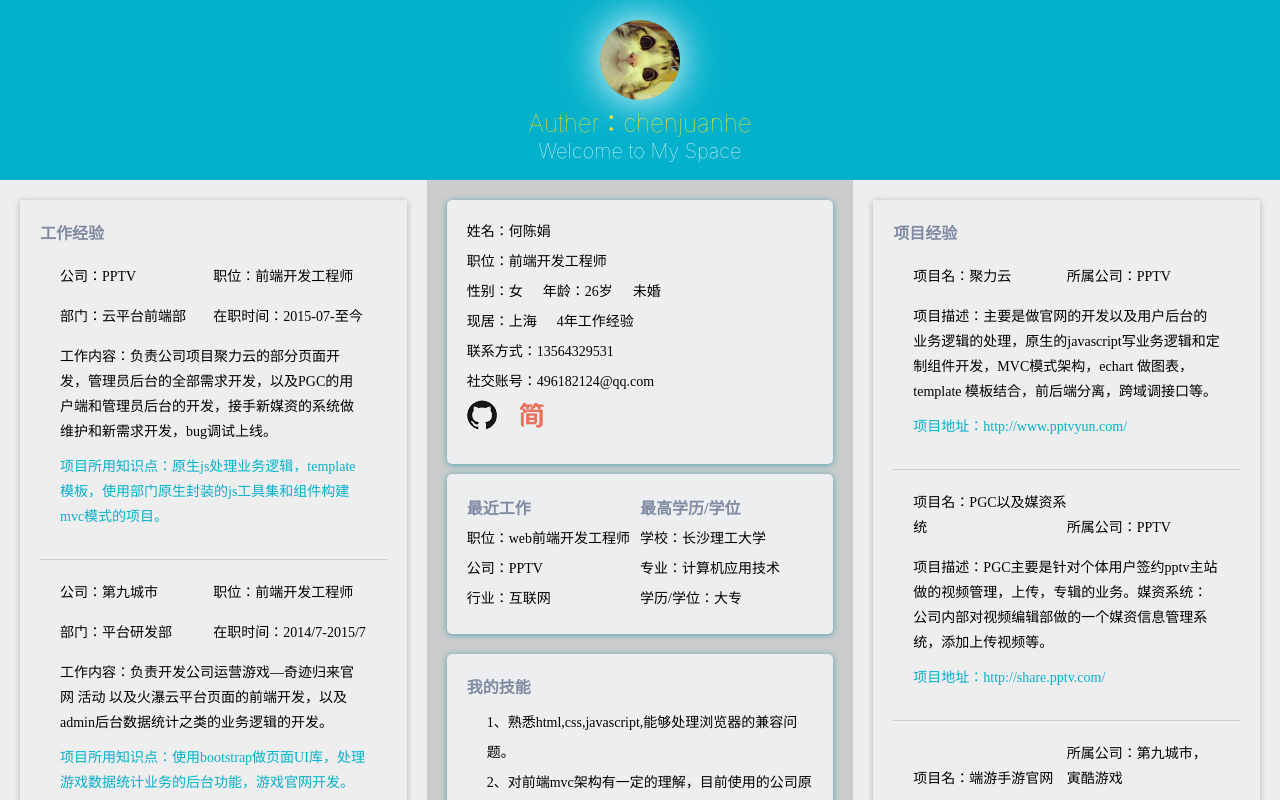
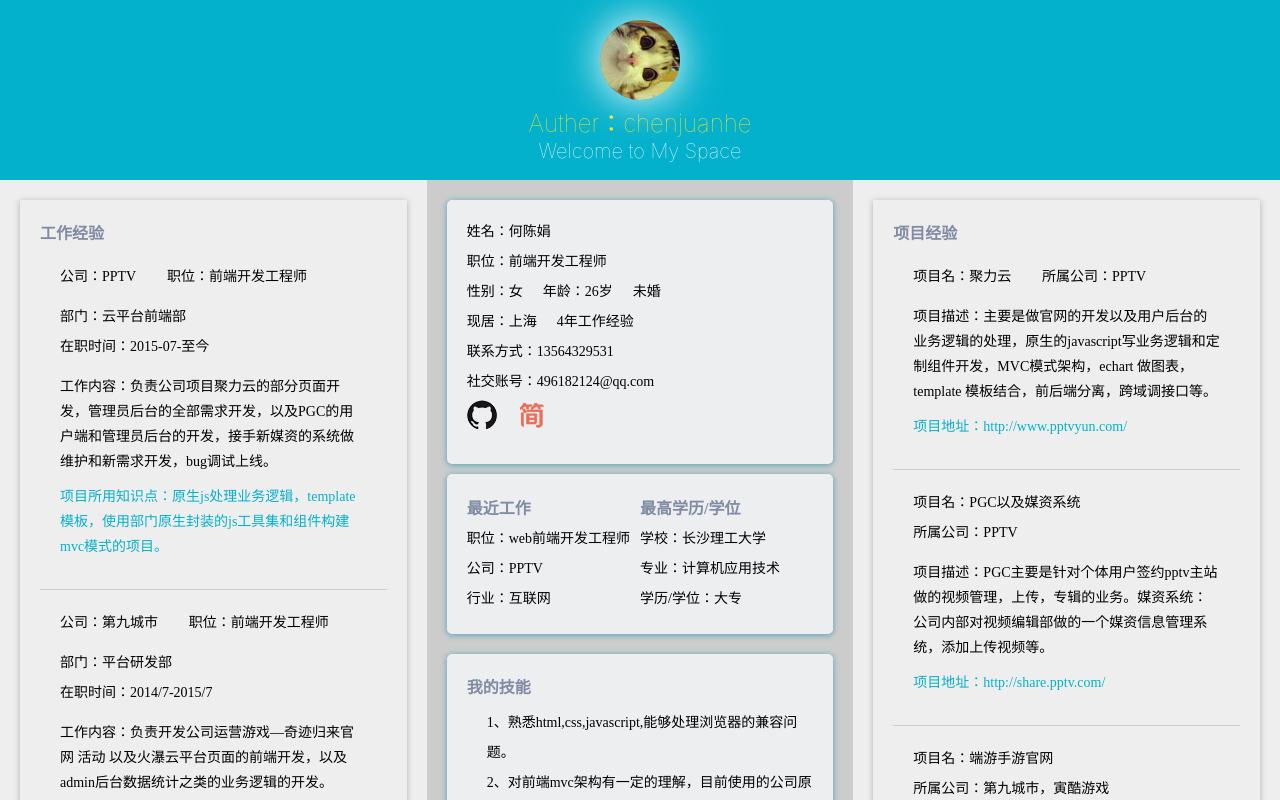
Before and after one commit to mxcz213/myInstroduce, a React app: page / in a window 1280 px wide. Shown: the top 800 px of the page. Built offline with nearby package versions, Linux system fonts and the light colour scheme.

Commit message:
适配移动端

```diff
--- a/src/css/App.css
+++ b/src/css/App.css
@@ -123,7 +123,8 @@
 }
 .span-dw{
   display: inline-block;
-  width: 50%;
+  /* width: 50%; */
+  margin-right:10%;
   font-size: 14px;
 }
 .mySkill-list p{
@@ -132,8 +133,75 @@
   line-height: 30px;
 }
 
-
 @keyframes App-logo-spin {
   from { transform: rotate(0deg); }
   to { transform: rotate(360deg); }
 }
+
+/*media*/
+/* @media screen and (max-width: 300px) {
+    body {
+        background-color:lightblue;
+    }
+} */
+@media (-webkit-min-device-pixel-ratio:2),
+(min-device-pixel-ratio:2),
+(-webkit-min-device-pixel-ratio:3),
+(min-device-pixel-ratio:3)
+{
+  .base-wrapper{
+    flex-direction:column;
+  }
+  .base-info{
+    order:-1;
+  }
+  .App-header .author{
+    font-size: 20px;
+  }
+  .App-header .title{
+    font-size: 18px;
+  }
+  .base-info .name,
+  .inline-block,
+  .mySkill-list p,
+  .span-dw,
+  .service-company .company{
+    font-size: 12px;
+  }
+  .mySkill-list p{
+    line-height: 26px;
+  }
+  .latest-job .title, .service-company .title, .mySkill .title{
+    font-size: 14px;
+  }
+
+  .project-experience{
+    background: rgb(219, 217, 217);
+  }
+}
+@media screen and (min-width: 1000px){
+  .base-info .name,
+  .inline-block,
+  .mySkill-list p,
+  .span-dw,
+  .service-company .company{
+    font-size: 14px;
+  }
+  .latest-job .title, .service-company .title, .mySkill .title{
+    font-size: 16px;
+  }
+  .App-header .author{
+    font-size: 24px;
+  }
+  .App-header .title{
+    font-size: 20px;
+  }
+}
+@media screen and (max-width: 850px){
+  .base-wrapper{
+    flex-direction:column;
+  }
+  .base-info{
+    order:-1;
+  }
+}
--- a/src/css/index.css
+++ b/src/css/index.css
@@ -16,6 +16,27 @@
 a{
 	text-decoration: none;
 	color: rgb(4,177,204);
+}
+::-webkit-scrollbar {
+    width: 5px;
+    height: 5px;
+}
+
+::-webkit-scrollbar-track-piece {
+    background-color: rgba(0, 0, 0, 0.2);
+    -webkit-border-radius: 6px;
+}
+
+::-webkit-scrollbar-thumb:vertical {
+    height: 5px;
+    background-color: rgba(125, 125, 125, 0.7);
+    -webkit-border-radius: 6px;
+}
+
+::-webkit-scrollbar-thumb:horizontal {
+    width: 5px;
+    background-color: rgba(125, 125, 125, 0.7);
+    -webkit-border-radius: 6px;
 }
 .mr20{
 	margin-right: 20px;
```
